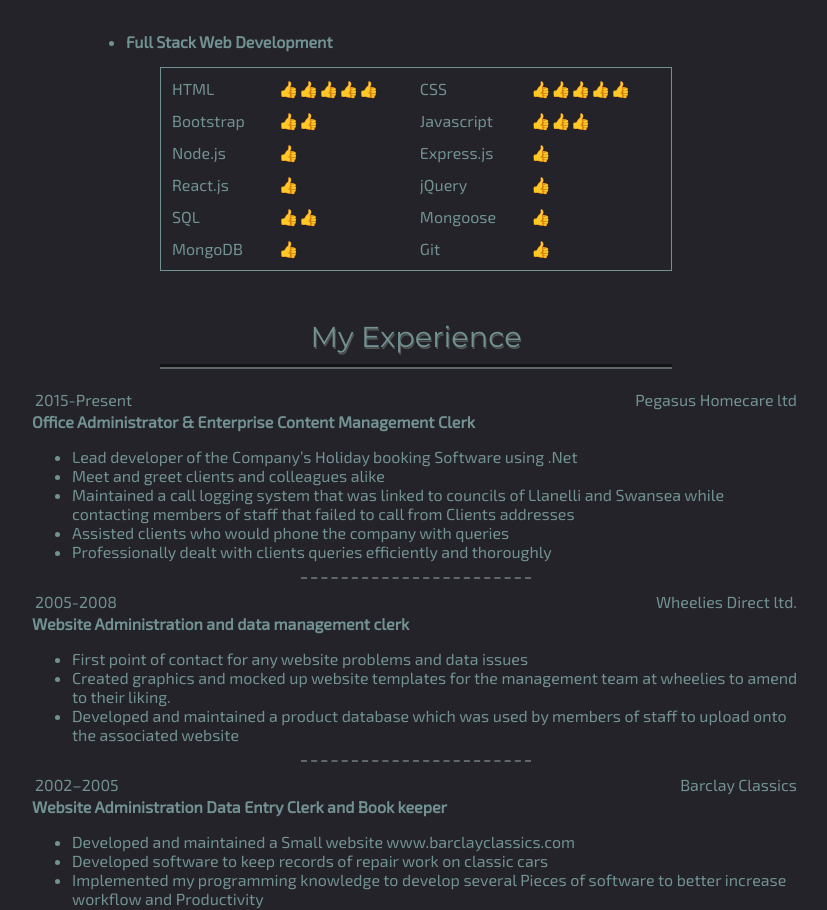
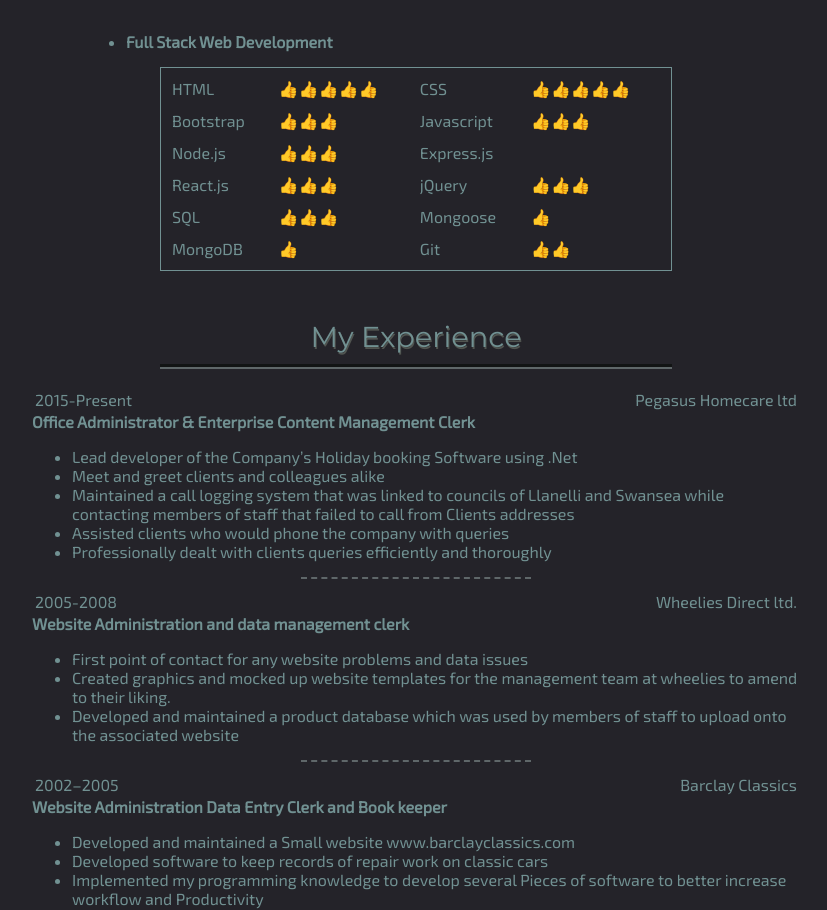
Before and after one commit to MoltenSteelStudio/GarethMaclean, a plain HTML site: page index.html in a window 1280 px wide. Shown: the part 2685-3595 px from the top of the page, without its empty margins (224-1051 px from the left). Drawn offline with Linux system fonts and the light colour scheme.

Commit message:
Minor Ammendments for readability

```diff
--- a/css/styles.css
+++ b/css/styles.css
@@ -123,7 +123,7 @@ label
 {
   display: inline-block;
   background-color: #505450;
-  color: #bbe1fa;
+  color: #4f5759;
   border-right-style:ridge;
   padding-top:12px;
   padding-left: 5px;
--- a/index.html
+++ b/index.html
@@ -164,24 +164,24 @@
         <td>CSS</td>         <td>👍👍👍👍👍</td>
       </tr>
       <tr>
-        <td>Bootstrap</td>   <td>👍👍</td>
+        <td>Bootstrap</td>   <td>👍👍👍</td>
         <td>Javascript</td>  <td>👍👍👍</td>
       </tr>
       <tr>
-        <td>Node.js</td>     <td>👍</td>
-        <td>Express.js</td>  <td>👍</td>
+        <td>Node.js</td>     <td>👍👍👍</td>
+        <td>Express.js</td>  <td👍👍👍</td>
       </tr>
       <tr>
-        <td>React.js</td>    <td>👍</td>
-        <td>jQuery</td>      <td>👍</td>
+        <td>React.js</td>    <td>👍👍👍</td>
+        <td>jQuery</td>      <td>👍👍👍</td>
       </tr>
       <tr>
-        <td>SQL</td>         <td>👍👍</td>
+        <td>SQL</td>         <td>👍👍👍</td>
         <td>Mongoose</td>    <td>👍</td>
       </tr>
       <tr>
         <td>MongoDB</td>     <td>👍</td>
-        <td>Git</td>         <td>👍</td>
+        <td>Git</td>         <td>👍👍</td>
       </tr>
     </table><a id="Experience"></a><br><br>
 
```
